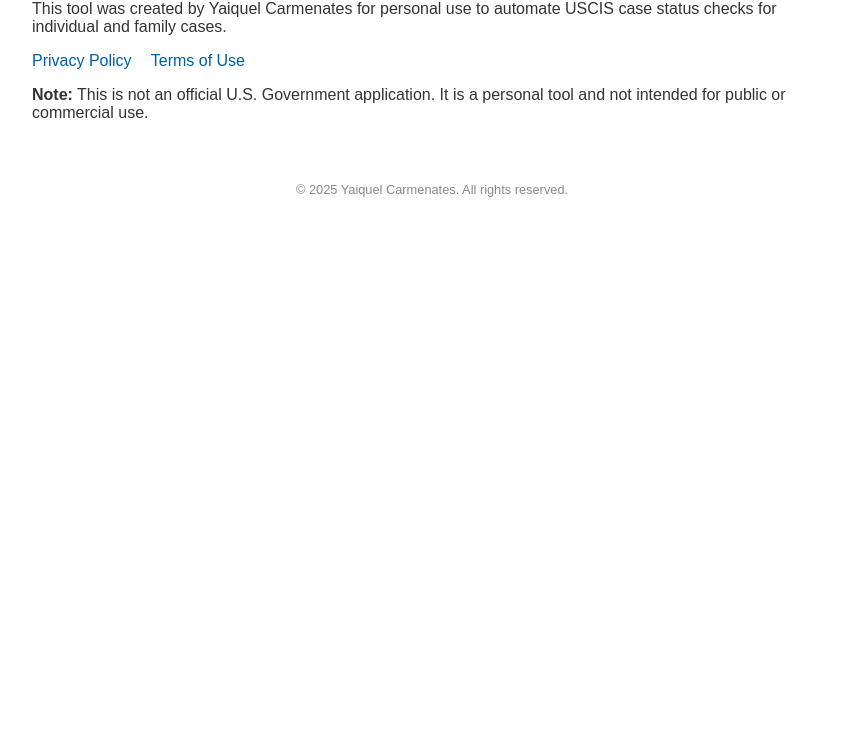
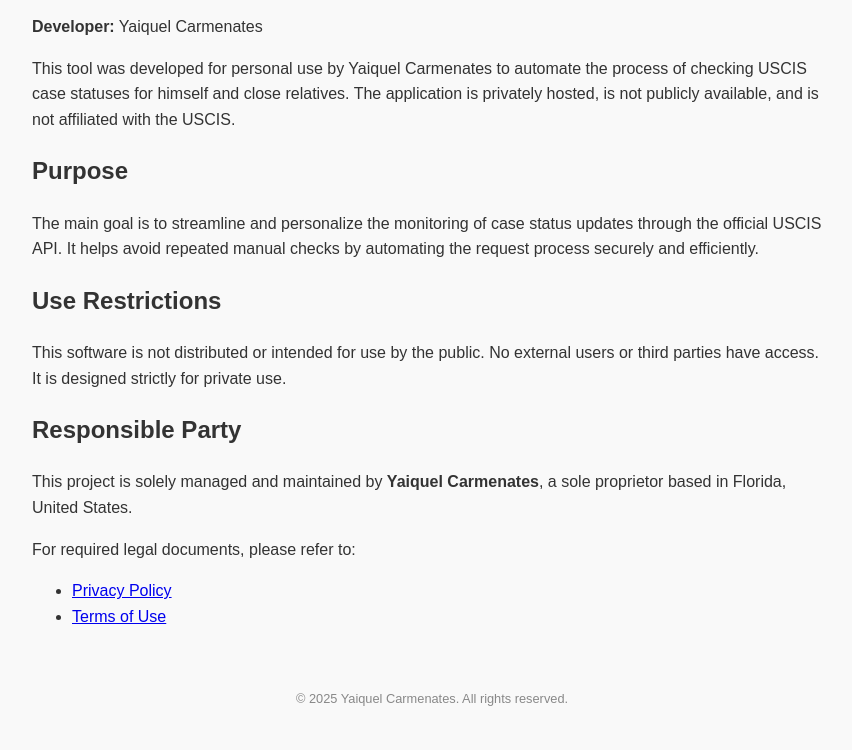
Before and after one commit to yaiquel202107/uscis-case-tracker, a plain HTML site: page index.html in a window 1280 px wide. Shown: the part 120-870 px from the top of the page, without its empty margins (208-1060 px from the left). Before the commit the page ends 800 px from the top, so only its background shows below. Drawn offline with Linux system fonts and the light colour scheme.

Commit message:
Update index.html

```diff
--- a/index.html
+++ b/index.html
@@ -2,26 +2,19 @@
 <html lang="en">
 <head>
   <meta charset="UTF-8">
-  <title>USCIS Case Tracker</title>
+  <title>USCIS Case Tracker | Project Overview</title>
   <style>
     body {
       font-family: Arial, sans-serif;
       max-width: 800px;
       margin: auto;
       padding: 40px;
-      background-color: #ffffff;
+      background-color: #f9f9f9;
       color: #333;
+      line-height: 1.6;
     }
     h1 {
       color: #005ea2;
-    }
-    nav a {
-      margin-right: 15px;
-      color: #005ea2;
-      text-decoration: none;
-    }
-    nav a:hover {
-      text-decoration: underline;
     }
     footer {
       margin-top: 60px;
@@ -32,20 +25,39 @@
   </style>
 </head>
 <body>
+  <h1>USCIS Case Tracker</h1>
 
-  <h1>Welcome to USCIS Case Tracker</h1>
-  <p>This tool was created by Yaiquel Carmenates for personal use to automate USCIS case status checks for individual and family cases.</p>
+  <p><strong>Developer:</strong> Yaiquel Carmenates</p>
 
-  <nav>
-    <a href="privacy.html">Privacy Policy</a>
-    <a href="terms.html">Terms of Use</a>
-  </nav>
+  <p>
+    This tool was developed for personal use by Yaiquel Carmenates to automate the process of checking USCIS case statuses for himself and close relatives. The application is privately hosted, is not publicly available, and is not affiliated with the USCIS.
+  </p>
 
-  <p><strong>Note:</strong> This is not an official U.S. Government application. It is a personal tool and not intended for public or commercial use.</p>
+  <h2>Purpose</h2>
+  <p>
+    The main goal is to streamline and personalize the monitoring of case status updates through the official USCIS API. It helps avoid repeated manual checks by automating the request process securely and efficiently.
+  </p>
+
+  <h2>Use Restrictions</h2>
+  <p>
+    This software is not distributed or intended for use by the public. No external users or third parties have access. It is designed strictly for private use.
+  </p>
+
+  <h2>Responsible Party</h2>
+  <p>
+    This project is solely managed and maintained by <strong>Yaiquel Carmenates</strong>, a sole proprietor based in Florida, United States.
+  </p>
+
+  <p>
+    For required legal documents, please refer to:
+    <ul>
+      <li><a href="privacy.html">Privacy Policy</a></li>
+      <li><a href="terms.html">Terms of Use</a></li>
+    </ul>
+  </p>
 
   <footer>
     &copy; 2025 Yaiquel Carmenates. All rights reserved.
   </footer>
-
 </body>
 </html>
```
